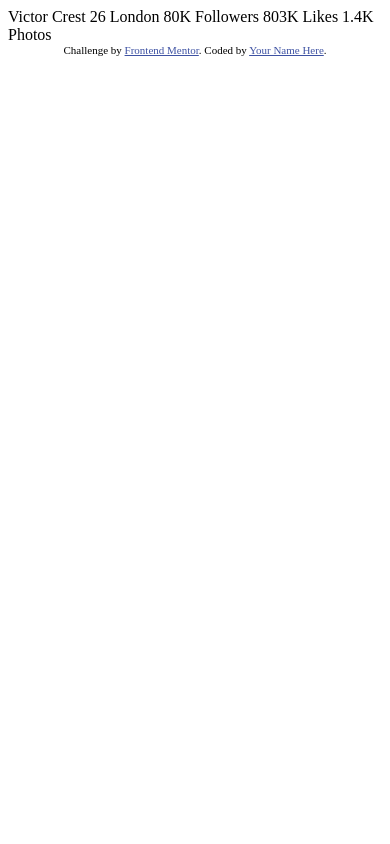
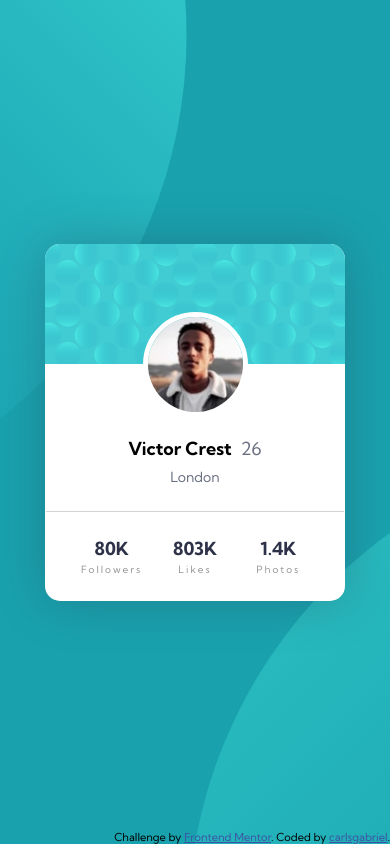
Before and after one commit to carlsgabriel/frontendMentorProfileCardComponent, a plain HTML site: page index.html in a window 390 px wide. Drawn offline with Linux system fonts and the light colour scheme.

Commit message:
adding structure, styling, responsiveness and finishing the page

```diff
--- a/index.html
+++ b/index.html
@@ -25,22 +25,42 @@
 </head>
 
 <body>
-  Victor Crest
-  26
-  London
 
-  80K
-  Followers
+  <main>
+    <div class="main-background">
+      <img src="images/bg-pattern-card.svg" alt="">
+    </div>
+    <div class="main-content">
+      <div class="content-photo-profile">
+        <img src="images/image-victor.jpg" alt="">
+      </div>
+      <div class="content-profile-info">
+        <h3>Victor Crest <span>26</span></h3>
+        <span class="info-locale">London</span>
+      </div>
+      <hr>
+      <div class="content-data">
+        <div class="data">
+          <div class="data-top"><span>80K</span></div>
+          <div class="data-bottom"><span>Followers</span></div>
+        </div>
+        <div class="data">
+          <div class="data-top"><span>803K</span></div>
+          <div class="data-bottom"><span>Likes</span></div>
+        </div>
+        <div class="data">
+          <div class="data-top"><span>1.4K</span></div>
+          <div class="data-bottom"><span>Photos</span></div>
+        </div>
+      </div>
+    </div>
+  </main>
 
-  803K
-  Likes
-
-  1.4K
-  Photos
   <div class="attribution">
     Challenge by <a href="https://www.frontendmentor.io?ref=challenge" target="_blank">Frontend Mentor</a>.
-    Coded by <a href="#">Your Name Here</a>.
+    Coded by <a href="#">carlsgabriel</a>.
   </div>
+
 </body>
 
 </html>
--- a/style.css
+++ b/style.css
@@ -0,0 +1,137 @@
+@import url('https://fonts.googleapis.com/css2?family=Kumbh+Sans:wght@100..900&display=swap');
+
+*{
+    margin: 0;
+    padding: 0;
+    box-sizing: border-box;
+    font-family: 'Kumbh Sans';
+}
+
+body{
+    height: 100vh;
+    background-color: hsl(185, 75%, 39%);
+    background-image: url('images/bg-pattern-top.svg'), url('images/bg-pattern-bottom.svg');
+    background-repeat: no-repeat;
+    background-position: right 52vw bottom 38vh, left 48vw top 52vh;
+    display: flex;
+    justify-content: center;
+    align-items: center;
+    position: relative;
+}
+
+main{
+    width: 350px;
+    height: 375px;
+    background-color: #FFF;
+    display: flex;
+    flex-direction: column;
+    border-radius: 15px;
+    box-shadow: 0px 0px 50px hsla(229, 23%, 23%, 30%);
+}
+
+.main-background{
+    width: 100%;
+}
+
+.main-background img{
+    max-width: 100%;
+    display: block;
+    border-top-left-radius: 15px;
+    border-top-right-radius: 15px;
+}
+
+.main-content{
+    display: flex;
+    flex-direction: column;
+    align-items: center;
+}
+
+.content-photo-profile{
+    width: 105px;
+    height: 105px;
+    border-radius: 50%;
+    margin-top: -52px;
+}
+
+.content-photo-profile img{
+    width: 100%;
+    height: 100%;
+    border-radius: 50%;
+    border: 5px solid #FFF;
+}
+
+.content-profile-info{
+    margin-top: 20px;
+}
+
+.content-profile-info h3{
+    font-size: 18px;
+    font-weight: 700;
+    color: #000;
+}
+
+.content-profile-info span{
+    color: hsl(227, 10%, 46%);
+    font-weight: 400;
+    margin-left: 5px;
+}
+
+.info-locale{
+    display: block;
+    text-align: center;
+    font-size: 14px;
+    margin-top: 8px;
+    padding-right: 5px;
+}
+
+hr{
+    border: none;
+    height: 1px;
+    width: calc(100% - 2px);
+    background-color: #d3d3d3;
+    margin: 25px 0px;
+}
+
+.content-data{
+    width: 100%;
+    display: flex;
+    justify-content: space-evenly;
+    padding: 0px 25px;
+}
+
+.data{
+    display: flex;
+    flex-direction: column;
+    flex: 1;
+}
+
+.data-top{
+    color: hsl(229, 23%, 23%);
+    font-weight: 700;
+    font-size: 18px;
+    text-align: center;
+}
+
+.data-bottom{
+    font-size: 10px;
+    color: hsl(0, 0%, 59%);
+    text-align: center;
+    letter-spacing: 2px;
+    margin-top: 3px;
+}
+
+.attribution{
+    position: absolute;
+    bottom: 0;
+    right: 0;
+}
+
+@media(max-width:500px){
+    main{
+        width: 300px;
+        height: auto;
+    }
+    .content-data{
+        margin-bottom: 25px;
+    }
+}
```
Also changed, not shown: design/desktop-design.jpg (deleted), design/desktop-preview.jpg (deleted), design/mobile-design.jpg (deleted), 3 other files.
